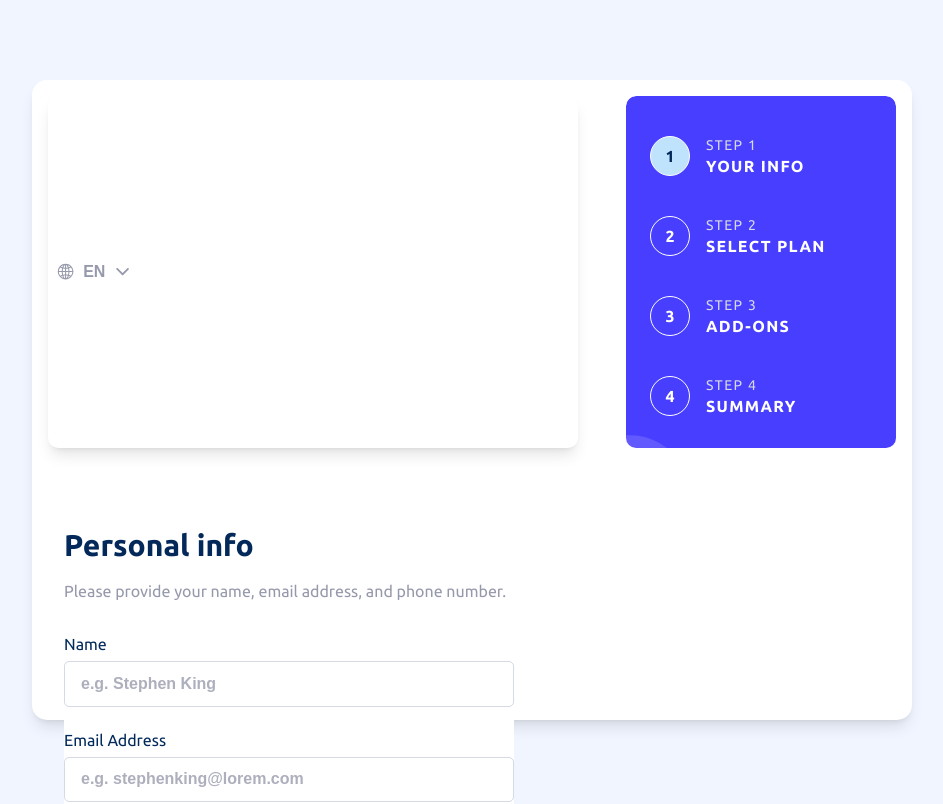
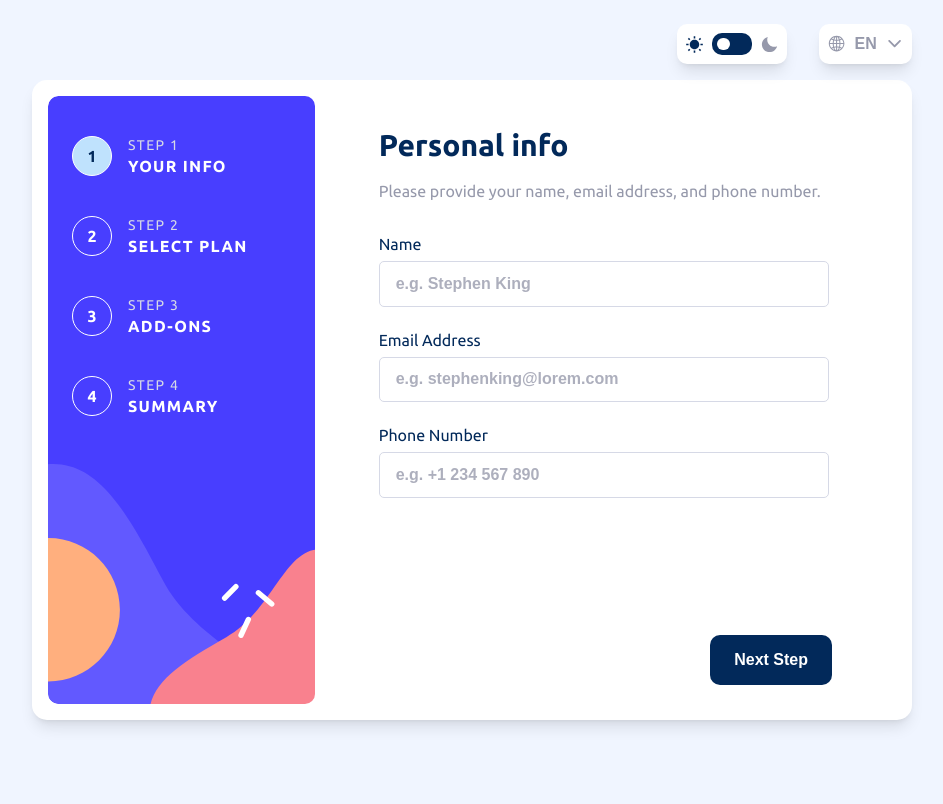
Before and after one commit to f29pereira/multi-step-form, a Next.js app: page /en in a window 1280 px wide. Shown: the top 804 px of the page, without its empty margins (168-1111 px from the left). Built offline with nearby package versions, Linux system fonts and the light colour scheme.

Commit message:
feat: Integrate ThemeSwitch into MultiStepForm
- Add absolute positioned container to place the ThemeSwitch and LanguageSwitch components

```diff
--- a/src/app/components/MultiStepForm/MultiStepForm.module.css
+++ b/src/app/components/MultiStepForm/MultiStepForm.module.css
@@ -2,6 +2,7 @@
  * CSS Module for MultiStepForm component
  * Classes:
  * .sectionCont    - main section container
+ * .absoluteCont   - absolute container for the ThemeSwitch and LanguageSwitch components
  * .stepsCont      - steps list container
  * .contentCont    - current form step and navigation buttons container
  * .formStepCont   - current form step container
@@ -13,10 +14,21 @@
   position: relative;
 }
 
+.absoluteCont {
+  position: absolute;
+  top: 4rem; /*68.8px*/
+  right: 1rem; /*to match the right padding of .formStepCont*/
+  left: 1rem; /*to match the left padding of .formStepCont*/
+  z-index: 1;
+  display: flex;
+  justify-content: space-between;
+  align-items: stretch;
+}
+
 .stepsCont {
   width: 100%;
   height: 10rem; /*160px*/
-  padding-top: 2rem;
+  padding-top: 1.5rem;
   background-image: url("/images/background/bg-sidebar-mobile.svg");
   background-size: cover;
   background-repeat: no-repeat;
@@ -50,6 +62,15 @@
 
 /*Tablet Styles*/
 @media (min-width: 48rem /*768px*/) {
+  /*decrease top from 4 to 3.5rem, increase: right/left from 1rem to 3rem, gap from 0.5rem to 1rem and height from 28px to 40px*/
+  .absoluteCont {
+    top: 3.5rem; /*56px*/
+    left: 3rem; /*to match the left padding of .formStepCont*/
+    right: 3rem; /*to match the right padding of .formStepCont*/
+    gap: 1rem;
+    height: 2.5rem; /*40px*/
+  }
+
   /*increase left/right padding from 1rem to 3rem*/
   .formStepCont {
     padding: 0 3rem;
@@ -58,12 +79,20 @@
 
 /*Desktop Styles*/
 @media (min-width: 64rem /*1024px*/) {
+  /*make top -3.5rem and decrease right from 3rem to 0, move the flex children to the left side and increase the gap from 1rem to 2rem*/
+  .absoluteCont {
+    top: -3.5rem; /*64px - displayed above .sectionCont*/
+    right: 0;
+    justify-content: flex-end;
+    gap: 2rem;
+  }
+
   /*grid with 2 columns, 3rem gap, set width to 880px and height to 640px*/
   .sectionCont {
     display: grid;
     grid-template-columns: 0.5fr 1fr;
     align-items: stretch;
-    gap: 3rem;
+    gap: 3rem; /*48px*/
     width: 55rem; /*880px*/
     height: 40rem; /*640px*/
     padding: 1rem;
@@ -111,7 +140,7 @@
 @media (min-width: 90rem /*1440px*/) {
   /*increase: gap from 3rem to 5rem, width from 880px to 960px and padding from 1rem to 1.2rem*/
   .sectionCont {
-    gap: 5rem;
+    gap: 5rem; /*80px*/
     width: 60rem; /*960px*/
     padding: 1.2rem;
   }
--- a/src/app/components/MultiStepForm/MultiStepForm.tsx
+++ b/src/app/components/MultiStepForm/MultiStepForm.tsx
@@ -2,6 +2,7 @@
 
 import styles from "./MultiStepForm.module.css";
 import { useRef } from "react";
+import ThemeSwitch from "../Switch/ThemeSwitch/ThemeSwitch";
 import LanguageSwitch from "../Switch/LanguageSwitch/LanguageSwitch";
 import StepsList from "./StepsList/StepsList";
 import PersonalInfo from "./Forms/PersonalInfo/PersonalInfo";
@@ -43,7 +44,10 @@ export default function MultiStepForm() {
 
   return (
     <section className={styles.sectionCont}>
-      <LanguageSwitch />
+      <div className={styles.absoluteCont}>
+        <ThemeSwitch />
+        <LanguageSwitch />
+      </div>
 
       <div className={styles.stepsCont}>
         <StepsList list={stepsList} currentStepIndex={currentStepIndex} />
```
